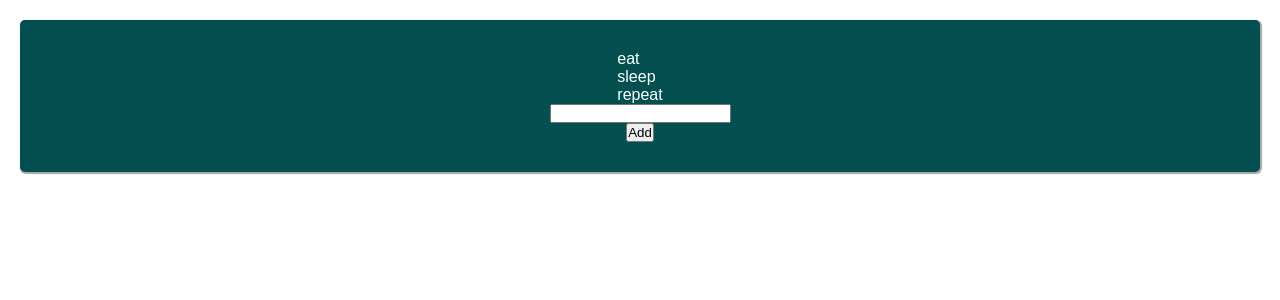
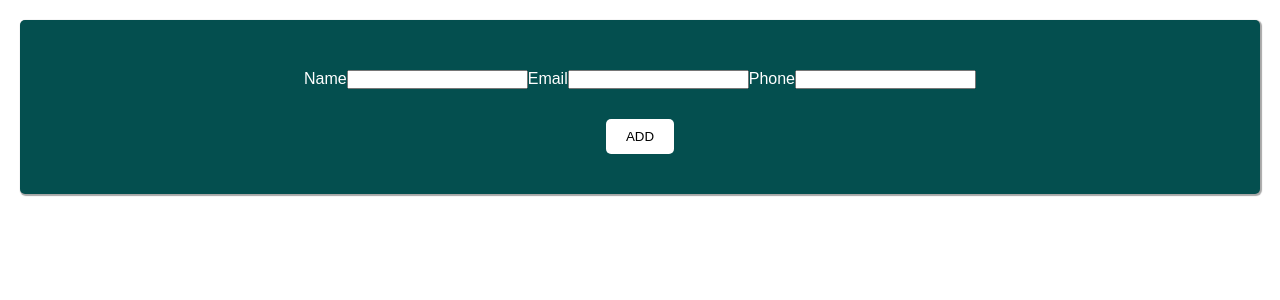
Before and after one commit to HunaisAshraf/react-assignment, a React (Vite) app: page / in a window 1280 px wide. Shown: the top 300 px of the page. Built offline with nearby package versions, Linux system fonts and the light colour scheme.

Commit message:
practice

```diff
--- a/src/App.jsx
+++ b/src/App.jsx
@@ -1,14 +1,14 @@
 import "./App.css";
-import Update from "./components/UpdateObj";
-import Counter from "./components/counter.jsx";
-import Card from "./components/Card";
-import { user } from "../data";
-import Form from "./components/Form"
-import ColorPicker from "./components/ColorPicker"
-import UpdateArray from "./components/UpdateArray.jsx";
+// import Update from "./components/UpdateObj";
+// import Counter from "./components/counter.jsx";
+// import Card from "./components/Card";
+// import { user } from "../data";
+// import Form from "./components/Form";
+// import ColorPicker from "./components/ColorPicker";
+// import UpdateArray from "./components/UpdateArray.jsx";
+import AddObj from "./components/AddObjToArr.jsx";
 
 function App() {
-
   return (
     <>
       {/* <Card data={user} /> */}
@@ -16,7 +16,8 @@ function App() {
       <Form />
       <Update />
       <ColorPicker /> */}
-      <UpdateArray />
+      {/* <UpdateArray /> */}
+      <AddObj />
     </>
   );
 }
--- /dev/null
+++ b/src/components/AddObjToArr.jsx
@@ -0,0 +1,72 @@
+import { useState } from "react";
+
+function AddObj() {
+  const [users, setUsers] = useState([]);
+  const [name, setName] = useState("");
+  const [email, setEmail] = useState("");
+  const [phone, setPhone] = useState("");
+
+  const handleClick = () => {
+    let user = {
+      name,
+      email,
+      phone,
+    };
+    setUsers((u) => [...users, user]);
+    setName("");
+    setEmail("");
+    setPhone("");
+  };
+
+  const handleName = (e) => {
+    setName((n) => (n = e.target.value));
+  };
+
+  const handleEmail = (e) => {
+    setEmail((em) => (em = e.target.value));
+  };
+
+  const handlePhone = (e) => {
+    setPhone((p) => (p = e.target.value));
+  };
+
+  const handleDelete = (index) => {
+    setUsers((u) => u.filter((_, i) => i !== index));
+  };
+
+  return (
+    <div className="form">
+      {users.map((user, i) => (
+        <div style={{ margin: "20px 0" }} key={i}>
+          <h4>User {i + 1}</h4>
+          <p>
+            Name:{user.name} Email:{user.email} Phone:{user.phone}
+          </p>
+          <button className="btn" onClick={() => handleDelete(i)}>
+            Delete
+          </button>
+        </div>
+      ))}
+
+      <div style={{ margin: "20px 0px" }}>
+        <label htmlFor="">
+          Name
+          <input type="text" value={name} onChange={handleName} />
+        </label>
+        <label htmlFor="">
+          Email
+          <input type="text" value={email} onChange={handleEmail} />
+        </label>
+        <label htmlFor="">
+          Phone
+          <input type="number" value={phone} onChange={handlePhone} />
+        </label>
+      </div>
+      <button className="btn" onClick={handleClick}>
+        ADD
+      </button>
+    </div>
+  );
+}
+
+export default AddObj;
--- a/src/components/ColorPicker.jsx
+++ b/src/components/ColorPicker.jsx
@@ -13,7 +13,7 @@ const ColorPicker = () => {
 
   const changeColor = (e) => {
     // eslint-disable-next-line no-unused-vars
-    setColor(c => c = e.target.value);
+    setColor((c) => (c = e.target.value));
   };
 
   return (
```
